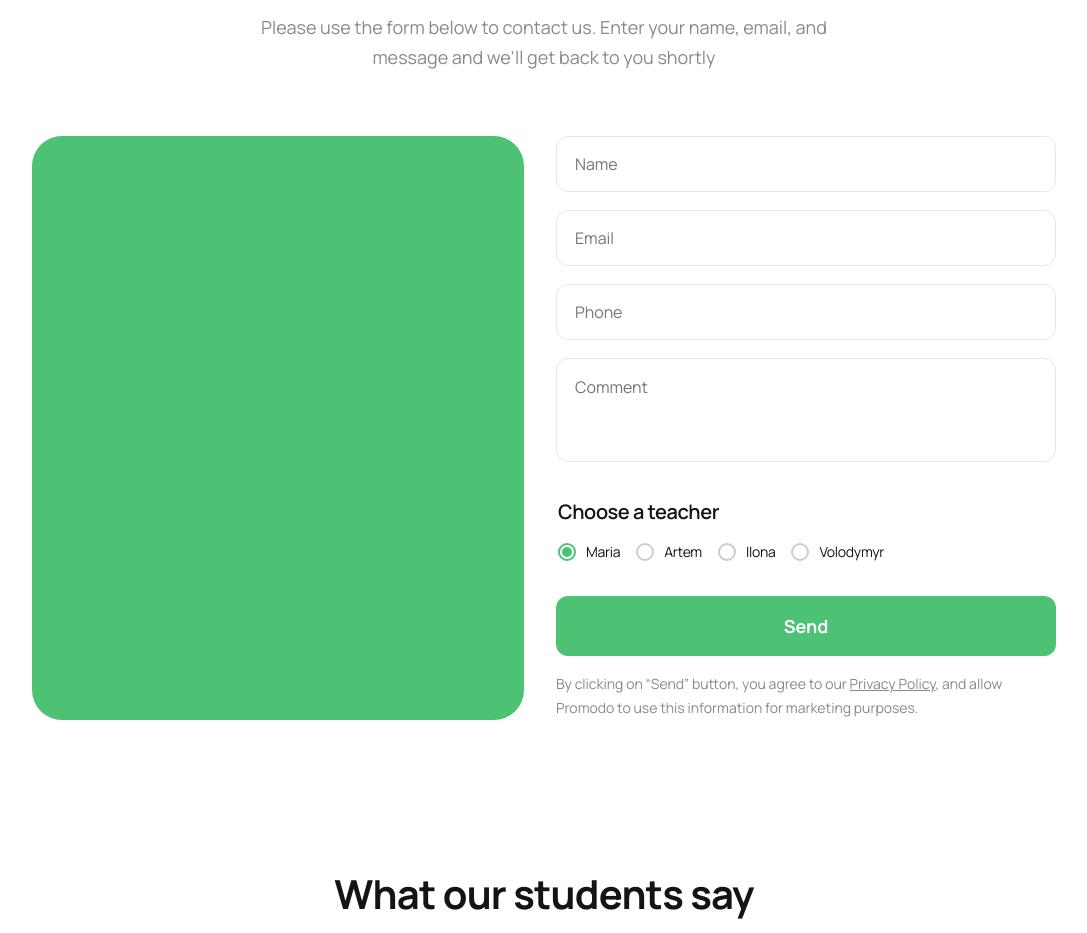
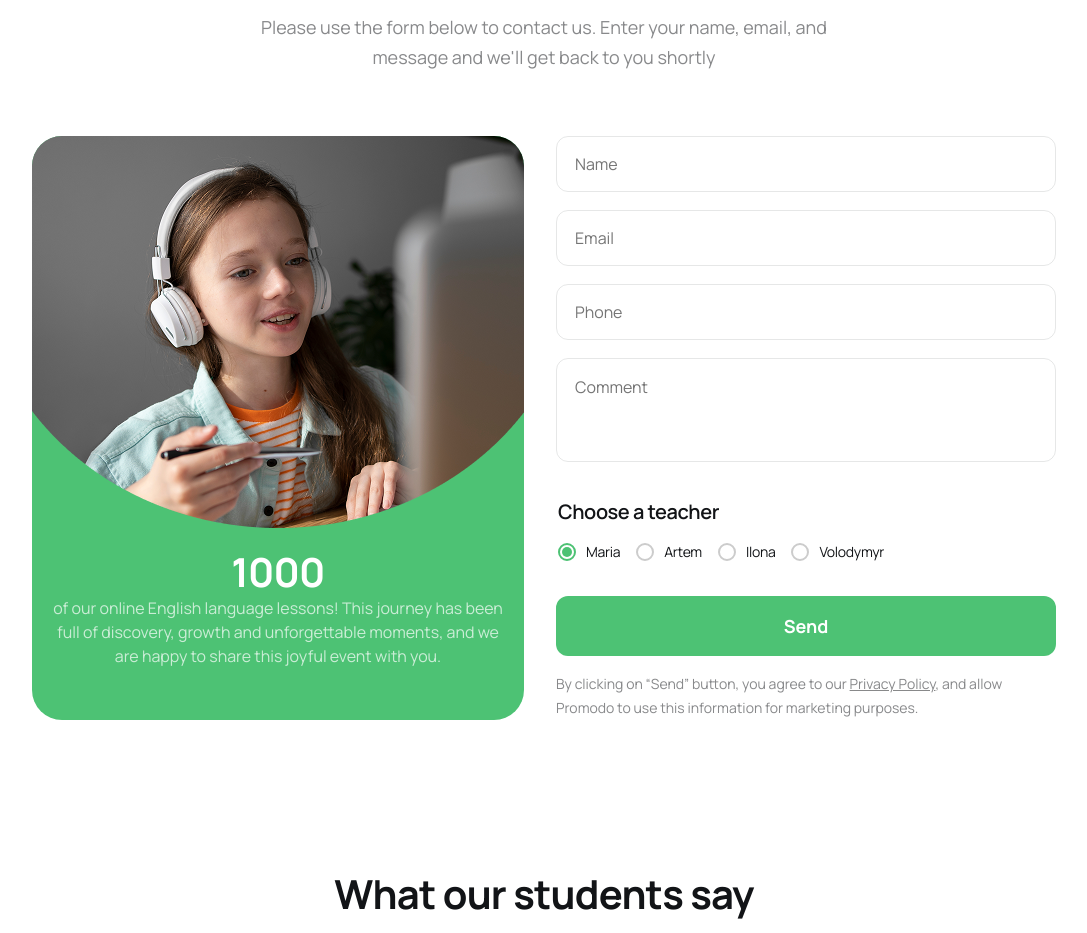
Before and after one commit to VolodymyrKh/goit-markup-fp, a website built with Vite: page src/index.html in a window 1280 px wide. Shown: the part 2442-3375 px from the top of the page, without its empty margins (96-1183 px from the left). Built offline with nearby package versions, Linux system fonts and the light colour scheme.

Commit message:
Add app from thumb

```diff
--- a/src/css/application-form.css
+++ b/src/css/application-form.css
@@ -163,6 +163,29 @@
     display: block;
     background-color: var(--green);
     border-radius: 30px;
+    overflow: hidden;
+  }
+
+  .app-form-thumb-image {
+    margin-bottom: 20px;
+  }
+
+  .app-form-thumb-title {
+    font-weight: 700;
+    font-size: 40px;
+    line-height: 1.2;
+    letter-spacing: -0.02em;
+    text-align: center;
+    color: var(--white);
+  }
+
+  .app-form-thumb-description {
+    padding-inline: 20px;
+    font-weight: 400;
+    font-size: 16px;
+    line-height: 1.5;
+    text-align: center;
+    color: rgb(var(--white-rgb) / 0.7);
   }
 
   .app-form {
--- a/src/partials/application-form.html
+++ b/src/partials/application-form.html
@@ -8,7 +8,19 @@
 
     <div class="app-form-wrapper">
       <div class="app-form-thumb">
+        <img
+          class="app-form-thumb-image"
+          src="./img/application-form/app-form-girl.png"
+          srcset="./img/application-form/app-form-girl.png 1x, ./img/application-form/app-form-girl@2x.png 2x"
+          width="492"
+          height="392"
+          alt="Curious girl">
 
+        <div class="app-form-thumb-title">1000</div>
+        <div class="app-form-thumb-description">
+          of our online English language lessons! This journey has been full of discovery, growth and unforgettable
+          moments, and we are happy to share this joyful event with you.
+        </div>
       </div>
 
       <form action="#" class="app-form">
```
Also changed, not shown: src/img/application-form/app-form-girl.png (added), src/img/application-form/app-form-girl@2x.png (added).
